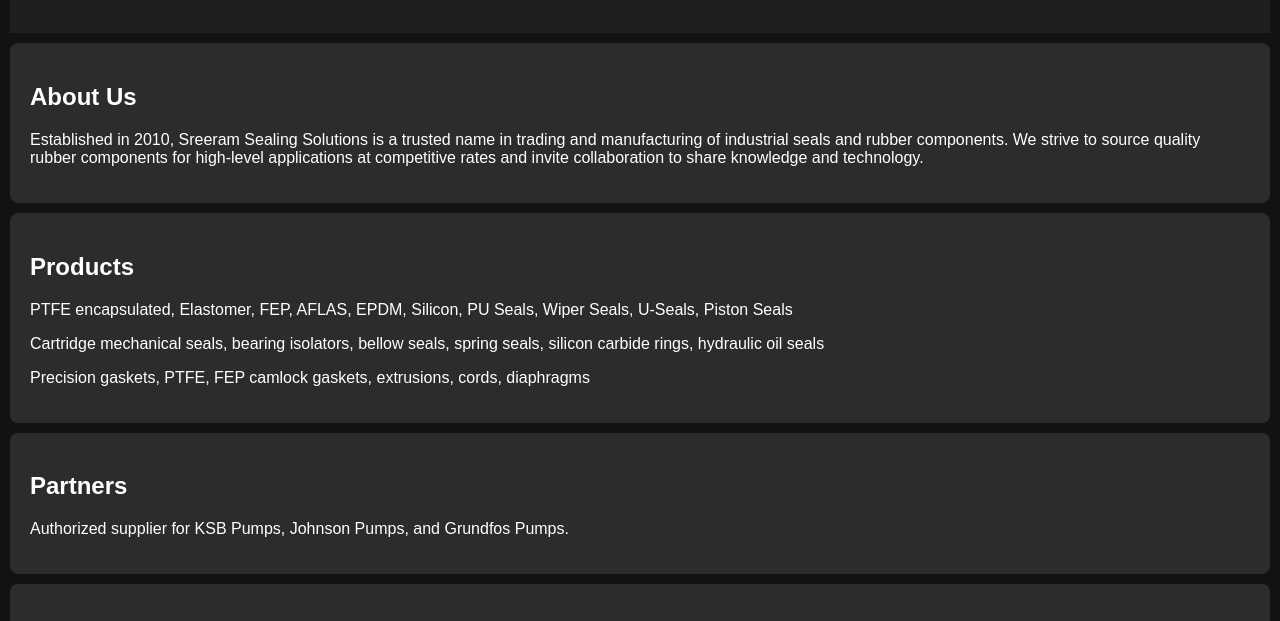
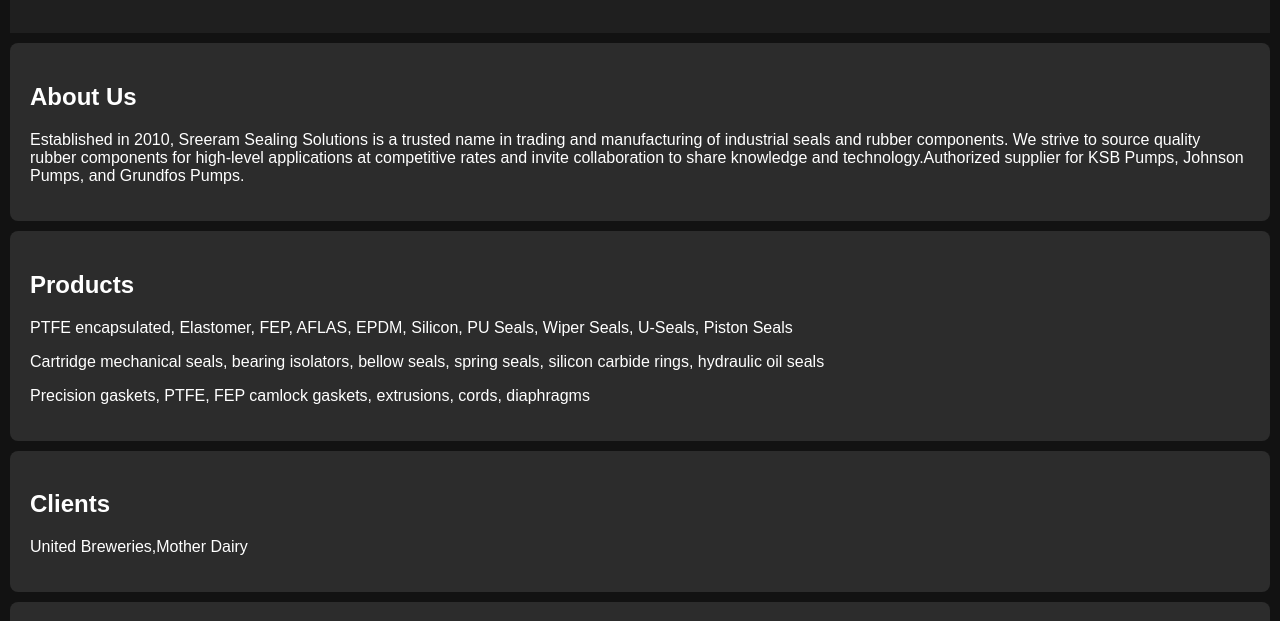
Before and after one commit to MSKVR/Sreeram, a plain HTML site: page index.html in a window 1280 px wide. Shown: the part 131-752 px from the top of the page. Drawn offline with Linux system fonts and the light colour scheme.

Commit message:
Update and rename sreeram_sealing_solutions_dark.html to index.html

```diff
--- a/sreeram_sealing_solutions_dark.html
+++ b/index.html
@@ -43,7 +43,7 @@
     </header>
     <section>
         <h2>About Us</h2>
-        <p>Established in 2010, Sreeram Sealing Solutions is a trusted name in trading and manufacturing of industrial seals and rubber components. We strive to source quality rubber components for high-level applications at competitive rates and invite collaboration to share knowledge and technology.</p>
+        <p>Established in 2010, Sreeram Sealing Solutions is a trusted name in trading and manufacturing of industrial seals and rubber components. We strive to source quality rubber components for high-level applications at competitive rates and invite collaboration to share knowledge and technology.Authorized supplier for KSB Pumps, Johnson Pumps, and Grundfos Pumps.</p>
     </section>
     <section>
         <h2>Products</h2>
@@ -52,8 +52,8 @@
         <p>Precision gaskets, PTFE, FEP camlock gaskets, extrusions, cords, diaphragms</p>
     </section>
     <section>
-        <h2>Partners</h2>
-        <p>Authorized supplier for KSB Pumps, Johnson Pumps, and Grundfos Pumps.</p>
+        <h2>Clients</h2>
+        <p>United Breweries,Mother Dairy</p>
     </section>
     <section>
         <h2>Contact</h2>
```
